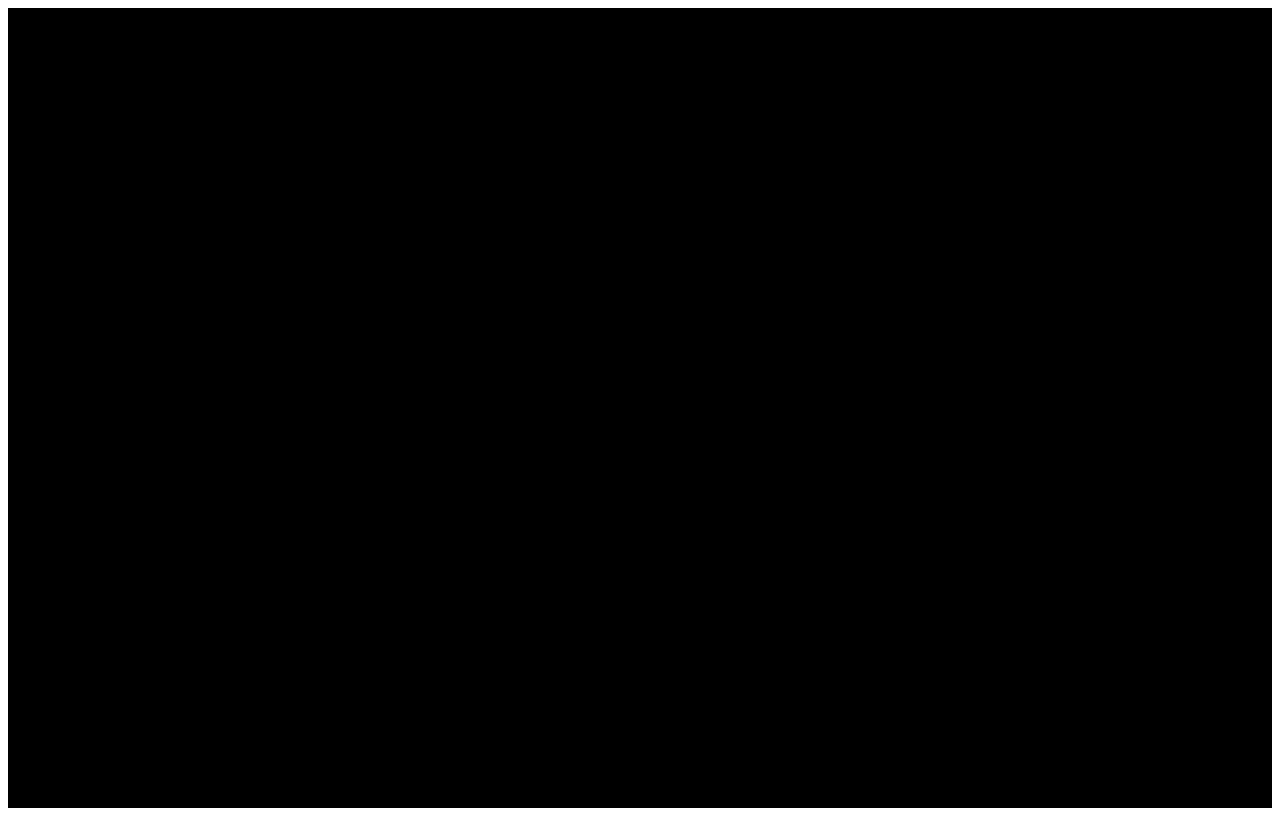
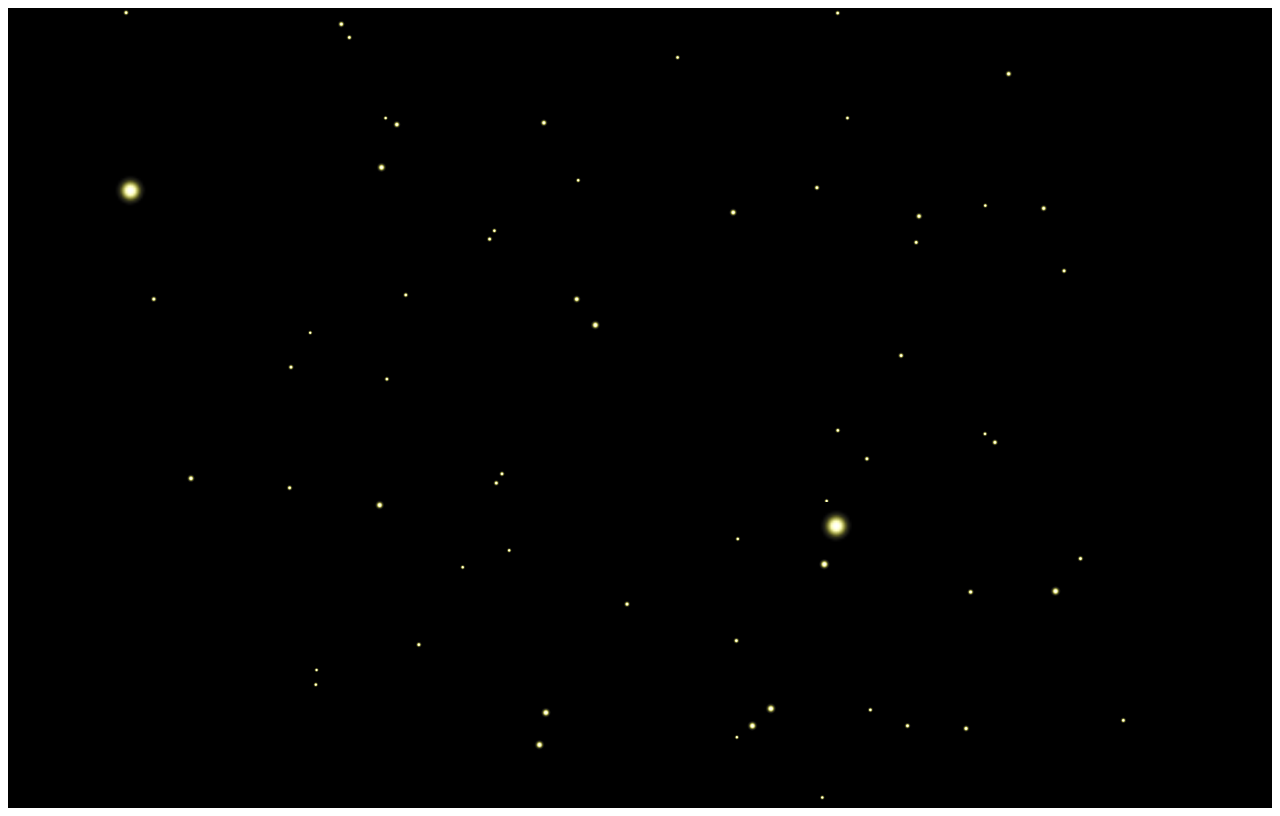
Before and after one commit to amycheng/fireworks-threejs, a plain HTML site: page finished.html in a window 1280 px wide. Drawn offline with Linux system fonts and the light colour scheme; animation ran at ten frames a second.

Commit message:
fixed finished.html

```diff
--- a/finished.html
+++ b/finished.html
@@ -18,9 +18,112 @@
 <script src="/js/jquery-1.10.1.min.js"> </script>
 <script src="/js/three.js"> </script>
 <script src="/js/OrbitControls.js"> </script>
-<script src="/js/script.js"> </script>
 
 <script type="text/javascript" charset="utf-8">
+
+window.requestAnimFrame = (function(){
+    return  window.requestAnimationFrame       ||
+        window.webkitRequestAnimationFrame ||
+        window.mozRequestAnimationFrame    ||
+        window.oRequestAnimationFrame      ||
+        window.msRequestAnimationFrame     ||
+        function(/* function */ callback, /* DOMElement */ element){
+        window.setTimeout(callback, 1000 / 60);
+    };
+})();
+
+
+( function() {
+
+    //set up particles
+    var
+    particleCount = 100,
+    particleGeometry = new THREE.Geometry(),
+    particleMaterial = new THREE.ParticleBasicMaterial({
+        color: 0xFFFFFF,
+        size: 20,
+        map: THREE.ImageUtils.loadTexture(
+            "../images/particle.png"
+        ),
+        blending: THREE.AdditiveBlending,
+        transparent: true
+    });
+
+    var container;
+
+    var camera, controls, scene, renderer;
+
+
+
+    function init() {
+
+        camera = new THREE.PerspectiveCamera( 60, window.innerWidth / window.innerHeight, 1, 1000 );
+        camera.position.z = 500;
+
+        controls = new THREE.OrbitControls( camera );
+        controls.addEventListener( 'change', render );
+
+        scene = new THREE.Scene();
+
+
+        for ( i = 0; i < particleCount; i ++ ) {
+
+            var vertex = new THREE.Vector3();
+            vertex.x = Math.random() * 1000 - 500;
+            vertex.y = Math.random() * 1000 - 500;
+            vertex.z = Math.random() * 1000 - 500;
+
+            particleGeometry.vertices.push( vertex );
+
+        }
+
+        particles = new THREE.ParticleSystem( particleGeometry, particleMaterial );
+
+        scene.add(particles);
+        console.log(particles.geometry);
+
+        renderer = new THREE.WebGLRenderer( { antialias: false } );
+        renderer.setSize( window.innerWidth, window.innerHeight );
+
+        container = document.getElementById( 'canvas' );
+        container.appendChild( renderer.domElement );
+
+
+        //
+
+        window.addEventListener( 'resize', onWindowResize, false );
+
+    }
+
+    function onWindowResize() {
+
+        camera.aspect = window.innerWidth / window.innerHeight;
+        camera.updateProjectionMatrix();
+
+        renderer.setSize( window.innerWidth, window.innerHeight );
+
+        render();
+
+    }
+
+    function animate() {
+
+
+        requestAnimationFrame( animate );
+        render();
+        controls.update();
+
+    }
+
+    function render() {
+        renderer.render( scene, camera );
+
+    }
+    init();
+    render();
+    animate();
+
+}());
 
 </script>
 
```
